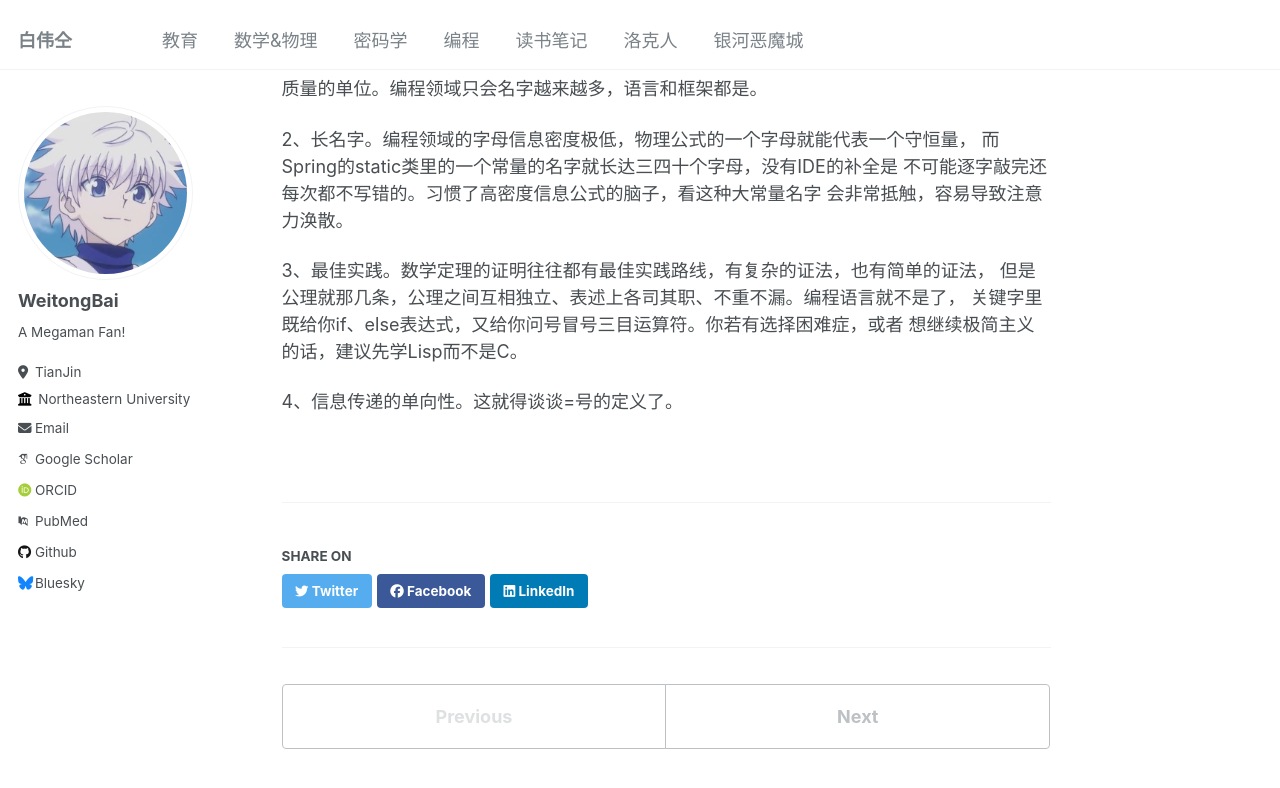
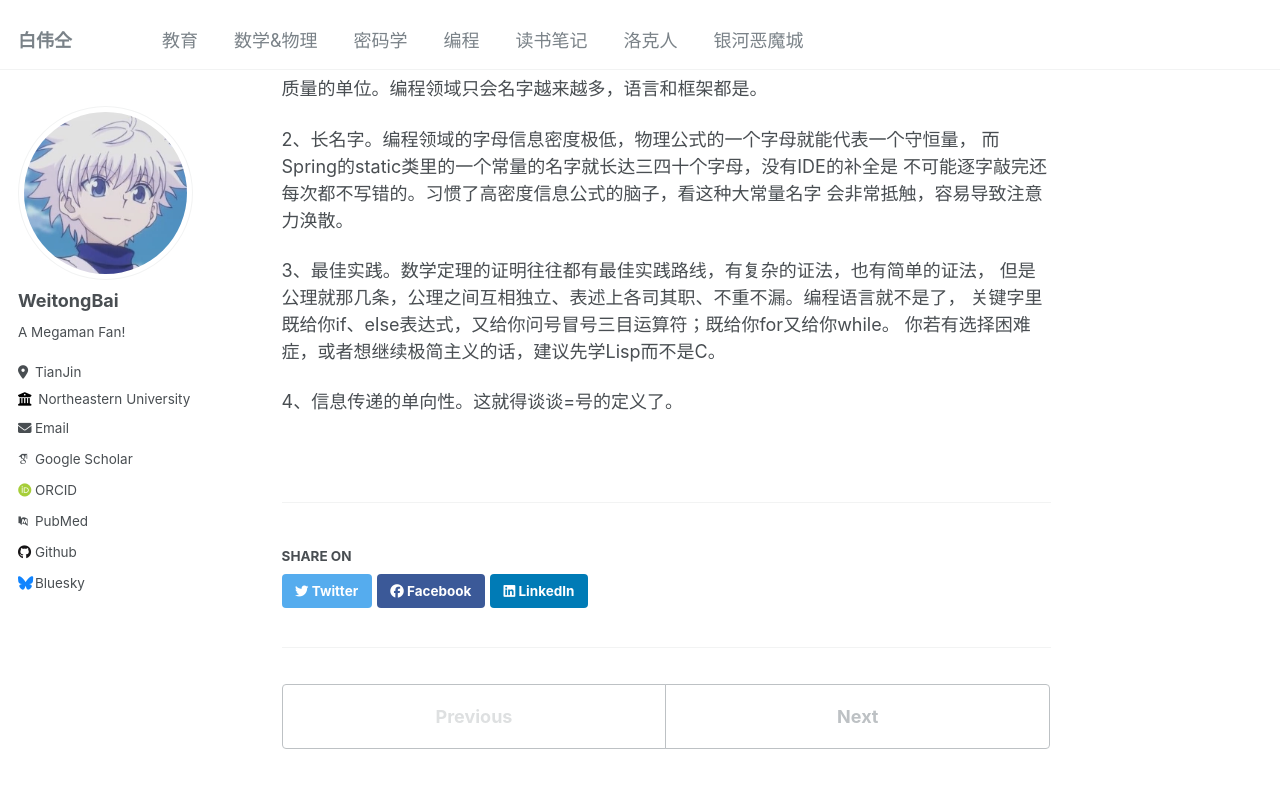
Before and after one commit to python-jiang/python-jiang.github.io, a Jekyll site: the page built from _portfolio/portfolio-0.md, in a window 1280 px wide and 900 px high, scrolled down 657 px. Shown: the top 788 px of the window. Built offline with Jekyll 4.4.1, drawn with Linux system fonts in a browser that asks for light colours; some web fonts are replaced.

Commit message:
理科生学习编程的初始阻力

```diff
--- a/_portfolio/portfolio-0.md
+++ b/_portfolio/portfolio-0.md
@@ -27,7 +27,7 @@ collection: portfolio
 
 3、最佳实践。数学定理的证明往往都有最佳实践路线，有复杂的证法，也有简单的证法，
 但是公理就那几条，公理之间互相独立、表述上各司其职、不重不漏。编程语言就不是了，
-关键字里既给你if、else表达式，又给你问号冒号三目运算符。你若有选择困难症，或者
-想继续极简主义的话，建议先学Lisp而不是C。
+关键字里既给你if、else表达式，又给你问号冒号三目运算符；既给你for又给你while。
+你若有选择困难症，或者想继续极简主义的话，建议先学Lisp而不是C。
 
 4、信息传递的单向性。这就得谈谈=号的定义了。
```
